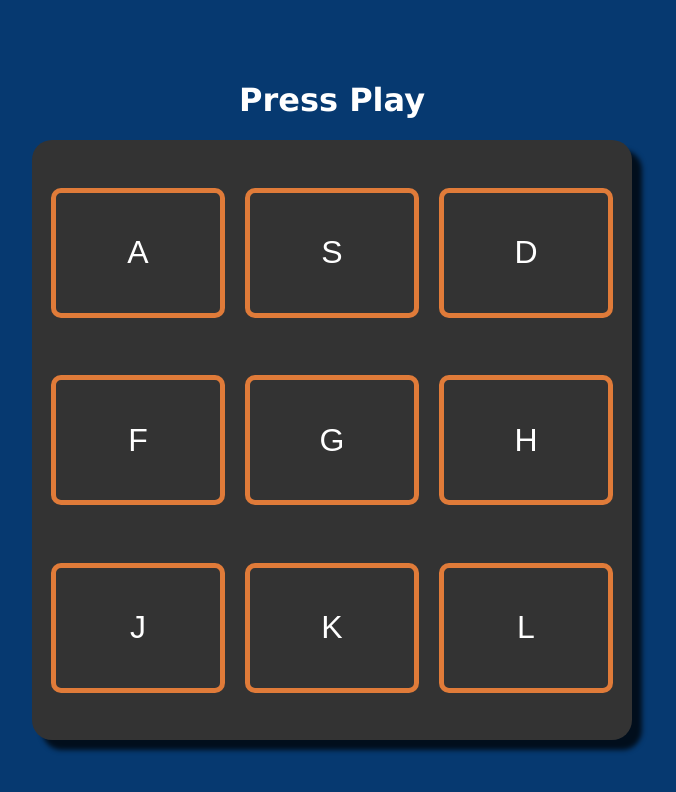
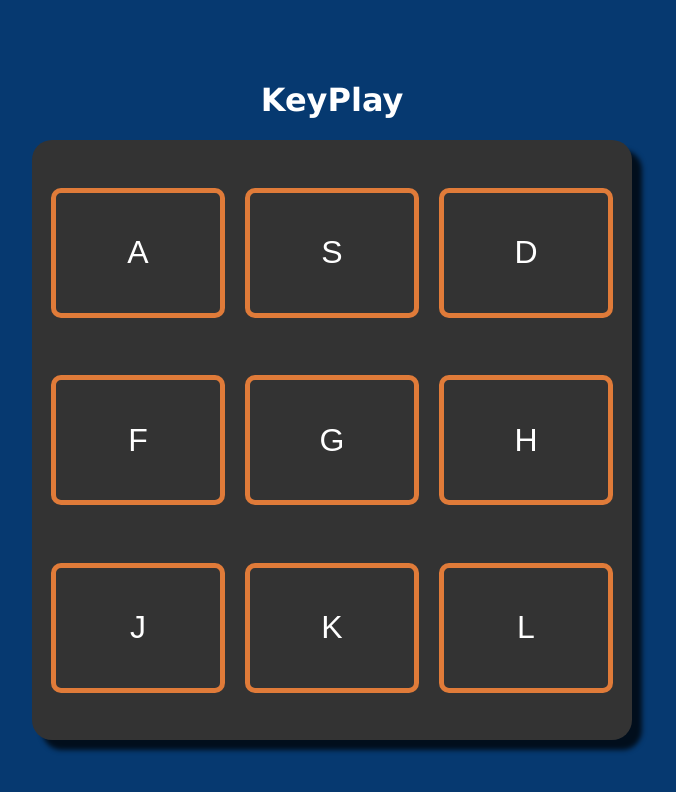
Before and after one commit to mirodz21/key-play, a plain HTML site: page exercises/beatBoxJS/index.html in a window 1280 px wide. Shown: the whole page, without its empty margins (308-984 px from the left). Drawn offline with Linux system fonts and the light colour scheme.

Commit message:
minor adjustments

```diff
--- a/exercises/beatBoxJS/index.html
+++ b/exercises/beatBoxJS/index.html
@@ -9,7 +9,7 @@
 </head>
 <body>
     <div class="container">
-        <h1 class="title">Press Play</h1>
+        <h1 class="title">KeyPlay</h1>
         <div class="beatbox">
             <button id="65" class="button beat" onClick="reply_click(this.id)">A</button>
             <button id="83" class="button beat" onClick="reply_click(this.id)">S</button>
```
